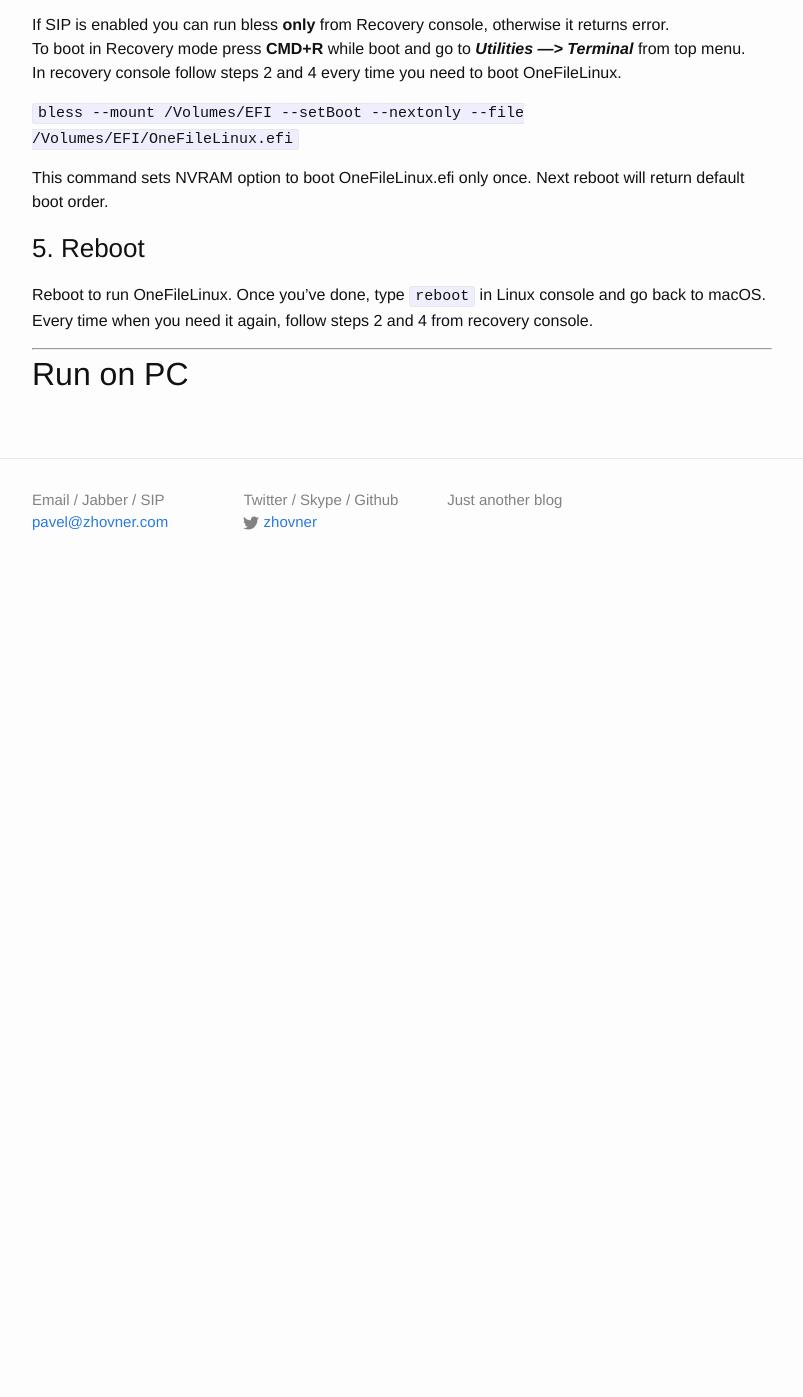
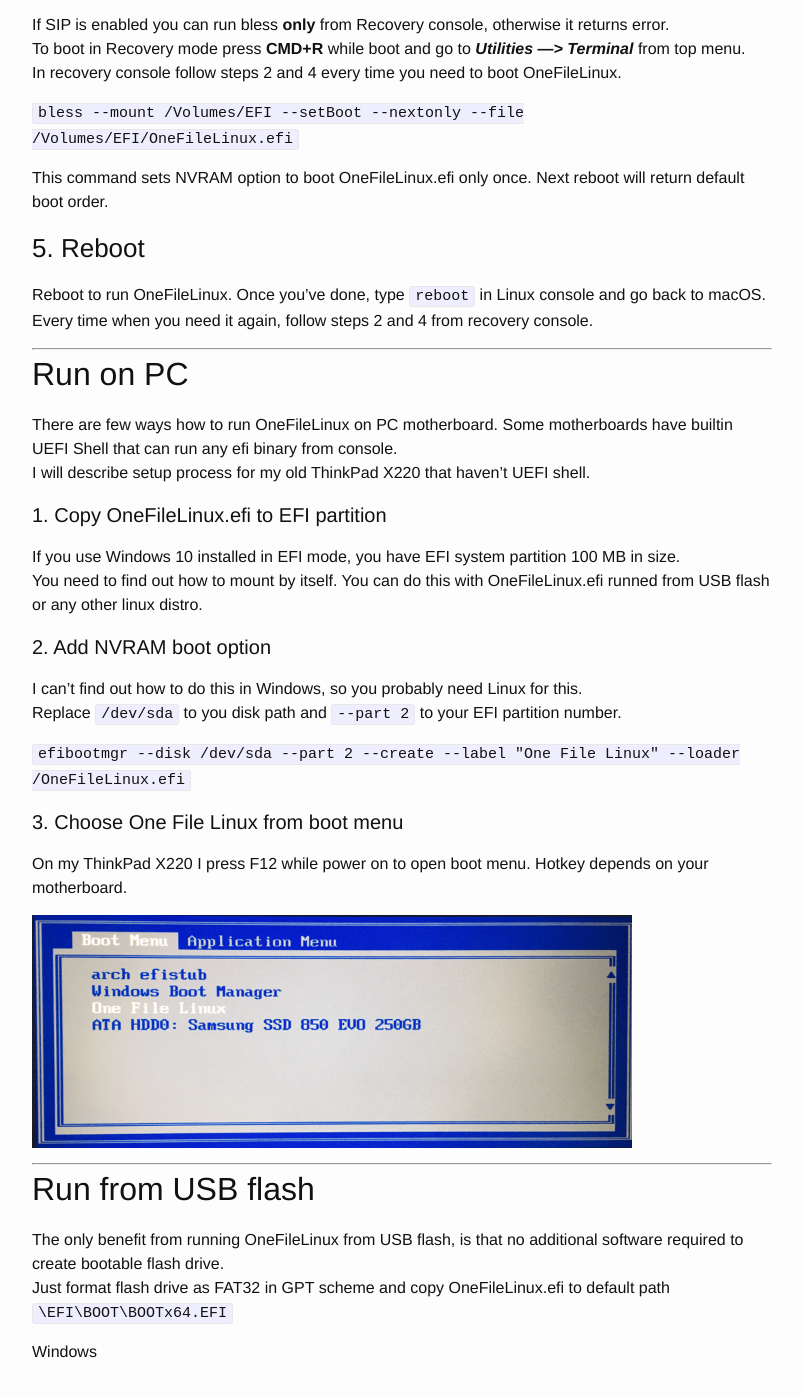
Before and after one commit to zhovner/zhovner.github.com, a Jekyll site: the page built from _posts/2018-03-02-one-file-linux.md, in a window 1280 px wide and 1400 px high, scrolled down 1840 px. Shown: the top 1397 px of the window, without its empty margins (238-1041 px from the left). Built offline with Jekyll 4.4.1, drawn with Linux system fonts in a browser that asks for light colours; comment, search, counter and statistics services are not loaded; before the commit the page ends 2434 px from its top, so only the background shows below that.

Commit message:
Updated '_posts/2018-03-02-one-file-linux.md' via CloudCannon

```diff
--- a/_posts/2018-03-02-one-file-linux.md
+++ b/_posts/2018-03-02-one-file-linux.md
@@ -82,3 +82,32 @@
 ---
 
 ## Run on PC
+There are few ways how to run OneFileLinux on PC motherboard. Some motherboards have builtin UEFI Shell that can run any efi binary from console.
+I will describe setup process for my old ThinkPad X220 that haven't UEFI shell.
+
+#### 1. Copy OneFileLinux.efi to EFI partition
+
+If you use Windows 10 installed in EFI mode, you have EFI system partition 100 MB in size.
+You need to find out how to mount by itself. You can do this with OneFileLinux.efi runned from USB flash or any other linux distro.
+
+
+#### 2. Add NVRAM boot option
+
+I can't find out how to do this in Windows, so you probably need Linux for this.
+Replace `/dev/sda` to you disk path and `--part 2` to your EFI partition number.
+
+`efibootmgr --disk /dev/sda --part 2 --create --label "One File Linux" --loader /OneFileLinux.efi`
+
+#### 3. Choose One File Linux from boot menu
+
+On my ThinkPad X220 I press F12 while power on to open boot menu. Hotkey depends on your motherboard.
+
+<img alt="ThinkPad X220 boot menu" width="600" src="/img/thinkpad-x220-boot-menu.png" />
+
+---
+
+## Run from USB flash
+The only benefit from running OneFileLinux from USB flash, is that no additional software required to create bootable flash drive.
+Just format flash drive as FAT32 in GPT scheme and copy OneFileLinux.efi to default path `\EFI\BOOT\BOOTx64.EFI`
+
+Windows
```
